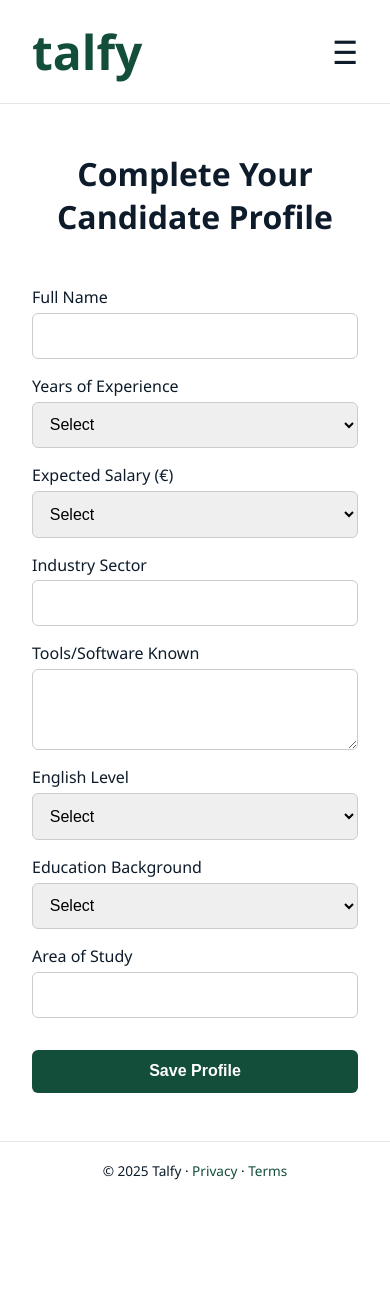
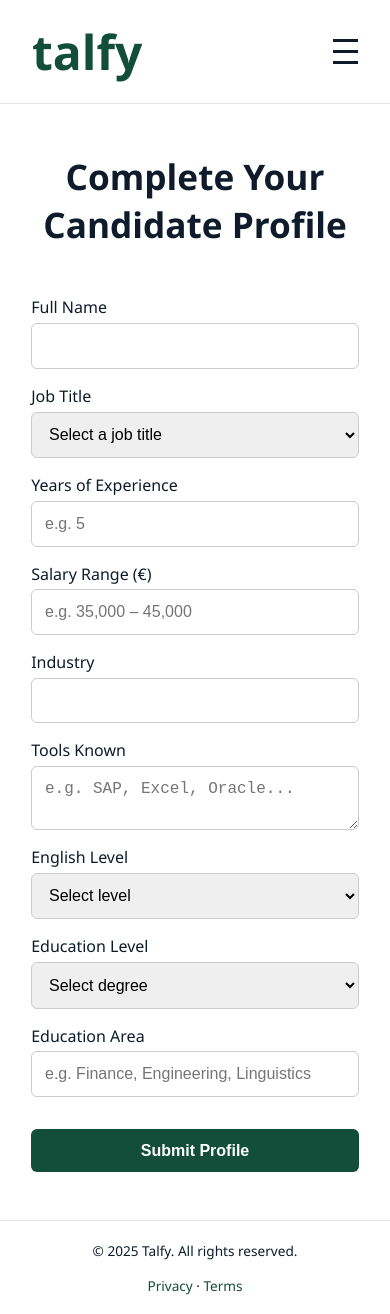
Before and after one commit to talfyproject/talfy-backend, a plain HTML site: page complete-profile-candidate.html in a window 390 px wide. Before the commit the page ends 1199 px from the top, so only its background shows below. Drawn offline with Linux system fonts and the light colour scheme.

Commit message:
Update complete-profile-candidate.html

```diff
--- a/complete-profile-candidate.html
+++ b/complete-profile-candidate.html
@@ -3,7 +3,7 @@
 <html lang="en">
 <head>
   <meta charset="UTF-8" />
-  <meta name="viewport" content="width=device-width, initial-scale=1.0" />
+  <meta name="viewport" content="width=device-width, initial-scale=1.0"/>
   <title>Complete Profile – Candidate</title>
   <style>
     body {
@@ -19,13 +19,13 @@
       align-items: center;
       padding: 1.2rem 2rem;
       border-bottom: 1px solid #e5e5e5;
+      position: relative;
     }
     .logo {
       font-size: 3rem;
       font-weight: 700;
       color: #134e3a;
       text-transform: lowercase;
-      margin: 0;
       text-decoration: none;
     }
     .nav {
@@ -38,39 +38,44 @@
       font-size: 0.95rem;
       font-weight: 500;
     }
-    .menu-icon {
+    .hamburger {
       display: none;
-      font-size: 2rem;
+      flex-direction: column;
       cursor: pointer;
     }
-    @media (max-width: 768px) {
-      .nav {
-        display: none;
-        flex-direction: column;
-        position: absolute;
-        top: 60px;
-        left: 0;
-        right: 0;
-        background: #fff;
-        padding: 1rem 2rem;
-        border-top: 1px solid #ccc;
-      }
-      .nav.active {
-        display: flex;
-      }
-      .menu-icon {
-        display: block;
-      }
+    .hamburger div {
+      width: 25px;
+      height: 3px;
+      background-color: #0d1b2a;
+      margin: 4px 0;
+    }
+    .mobile-menu {
+      display: none;
+      flex-direction: column;
+      position: absolute;
+      top: 100%;
+      right: 2rem;
+      background-color: #fff;
+      box-shadow: 0 2px 6px rgba(0,0,0,0.15);
+      z-index: 1000;
+    }
+    .mobile-menu a {
+      padding: 1rem;
+      border-bottom: 1px solid #eee;
+      text-decoration: none;
+      color: #0d1b2a;
     }
     .main {
-      max-width: 500px;
+      max-width: 800px;
       margin: 3rem auto;
-      padding: 0 2rem;
+      padding: 0 8vw;
+      background: #fff;
     }
     h1 {
+      font-weight: 700;
+      font-size: 2.2rem;
+      margin-bottom: 2rem;
       text-align: center;
-      font-size: 2rem;
-      margin-bottom: 2rem;
     }
     form {
       display: flex;
@@ -106,34 +111,67 @@
       border-top: 1px solid #e5e5e5;
       font-size: 0.85rem;
       color: #0d1b2a;
+      position: relative;
+    }
+    .footer-center {
       text-align: center;
     }
-    .footer a {
+    .footer-right {
+      position: absolute;
+      bottom: 1.2rem;
+      right: 2rem;
+    }
+    .footer-right a {
+      text-decoration: none;
       color: #134e3a;
-      text-decoration: none;
       font-weight: 500;
     }
+
+    @media (max-width: 768px) {
+      .nav {
+        display: none;
+      }
+      .hamburger {
+        display: flex;
+      }
+      .mobile-menu.show {
+        display: flex;
+        width: 200px;
+      }
+      .footer-right {
+        position: static;
+        text-align: center;
+        margin-top: 1rem;
+      }
+    }
   </style>
-  <script>
-    function toggleMenu() {
-      const nav = document.querySelector('.nav');
-      nav.classList.toggle('active');
-    }
-  </script>
 </head>
 <body>
   <header class="header">
     <a href="/index.html" class="logo">talfy</a>
-    <span class="menu-icon" onclick="toggleMenu()">&#9776;</span>
     <nav class="nav">
       <a href="/talfy-for-talent.html">Talfy for Talent</a>
       <a href="/talfy-for-company.html">Talfy for Company</a>
+      <a href="/pricing.html">Pricing</a>
       <a href="/about.html">About us</a>
       <a href="/contact.html">Contact</a>
-      <a href="/pricing.html">Pricing</a>
       <a href="/login.html">Login</a>
       <a href="/register.html">Register</a>
     </nav>
+    <div class="hamburger" onclick="toggleMenu()">
+      <div></div>
+      <div></div>
+      <div></div>
+    </div>
+    <div class="mobile-menu" id="mobileMenu">
+      <a href="/talfy-for-talent.html">Talfy for Talent</a>
+      <a href="/talfy-for-company.html">Talfy for Company</a>
+      <a href="/pricing.html">Pricing</a>
+      <a href="/about.html">About us</a>
+      <a href="/contact.html">Contact</a>
+      <a href="/login.html">Login</a>
+      <a href="/register.html">Register</a>
+    </div>
   </header>
 
   <main class="main">
@@ -142,34 +180,32 @@
       <label for="fullname">Full Name</label>
       <input type="text" name="fullname" id="fullname" required />
 
-      <label for="experience">Years of Experience</label>
-      <select name="experience" id="experience" required>
-        <option value="">Select</option>
-        <option>0–2</option>
-        <option>3–5</option>
-        <option>6–10</option>
-        <option>11+</option>
+      <label for="job_title">Job Title</label>
+      <select name="job_title" id="job_title" required>
+        <option value="">Select a job title</option>
+        <option>Finance Manager</option>
+        <option>Controller</option>
+        <option>Accountant</option>
+        <option>Auditor</option>
+        <option>Treasury Specialist</option>
+        <!-- Aggiungeremo altri -->
       </select>
 
-      <label for="salary_range">Expected Salary (€)</label>
-      <select name="salary_range" id="salary_range" required>
-        <option value="">Select</option>
-        <option>15–25k</option>
-        <option>25–35k</option>
-        <option>35–50k</option>
-        <option>50–70k</option>
-        <option>70k+</option>
-      </select>
+      <label for="experience">Years of Experience</label>
+      <input type="text" name="experience" id="experience" placeholder="e.g. 5" required />
 
-      <label for="sector">Industry Sector</label>
+      <label for="salary">Salary Range (€)</label>
+      <input type="text" name="salary" id="salary" placeholder="e.g. 35,000 – 45,000" required />
+
+      <label for="sector">Industry</label>
       <input type="text" name="sector" id="sector" required />
 
-      <label for="tools">Tools/Software Known</label>
-      <textarea name="tools" id="tools" rows="3" required></textarea>
+      <label for="tools">Tools Known</label>
+      <textarea name="tools" id="tools" rows="2" placeholder="e.g. SAP, Excel, Oracle..." required></textarea>
 
       <label for="english_level">English Level</label>
       <select name="english_level" id="english_level" required>
-        <option value="">Select</option>
+        <option value="">Select level</option>
         <option>A1</option>
         <option>A2</option>
         <option>B1</option>
@@ -178,9 +214,9 @@
         <option>Native</option>
       </select>
 
-      <label for="education">Education Background</label>
+      <label for="education">Education Level</label>
       <select name="education" id="education" required>
-        <option value="">Select</option>
+        <option value="">Select degree</option>
         <option>High School</option>
         <option>Bachelor's Degree</option>
         <option>Master's Degree</option>
@@ -188,15 +224,25 @@
         <option>Other</option>
       </select>
 
-      <label for="area_of_study">Area of Study</label>
-      <input type="text" name="area_of_study" id="area_of_study" required />
+      <label for="area_of_study">Education Area</label>
+      <input type="text" name="area_of_study" id="area_of_study" placeholder="e.g. Finance, Engineering, Linguistics" required />
 
-      <button type="submit">Save Profile</button>
+      <button type="submit">Submit Profile</button>
     </form>
   </main>
 
   <footer class="footer">
-    <div>&copy; 2025 Talfy · <a href="/privacy.html">Privacy</a> · <a href="/terms.html">Terms</a></div>
+    <div class="footer-center">&copy; 2025 Talfy. All rights reserved.</div>
+    <div class="footer-right">
+      <a href="/privacy.html">Privacy</a> · <a href="/terms.html">Terms</a>
+    </div>
   </footer>
+
+  <script>
+    function toggleMenu() {
+      const menu = document.getElementById("mobileMenu");
+      menu.classList.toggle("show");
+    }
+  </script>
 </body>
 </html>
```
